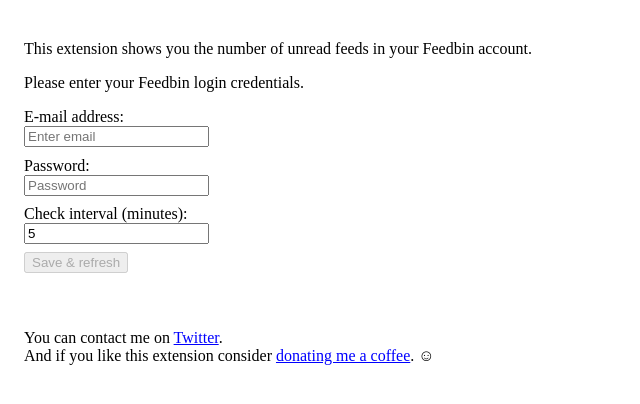
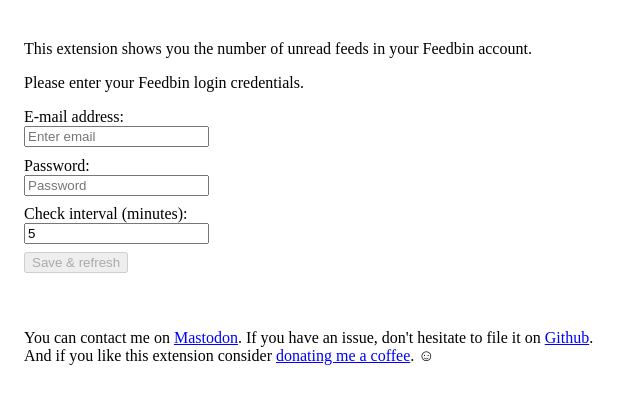
Before and after one commit to Thunraz/feedbin-notifier, a browser extension: page options.html in a window 1280 px wide. Shown: the whole page, without its empty margins (0-640 px from the left). Drawn offline with Linux system fonts and the light colour scheme.

Commit message:
Update contact details on options page

```diff
--- a/options.html
+++ b/options.html
@@ -75,7 +75,8 @@
         </div>
 
         <div>
-            You can contact me on <a href="https://twitter.com/Thunraz/">Twitter</a>.
+            You can contact me on <a href="https://peoplemaking.games/@Thunraz/">Mastodon</a>.
+            If you have an issue, don't hesitate to file it on <a href="https://github.com/Thunraz/feedbin-notifier/issues">Github</a>.
             <br/>
             And if you like this extension consider <a href="https://ko-fi.com/thunraz">donating me a coffee</a>. &#x263a;
         </div>
```
